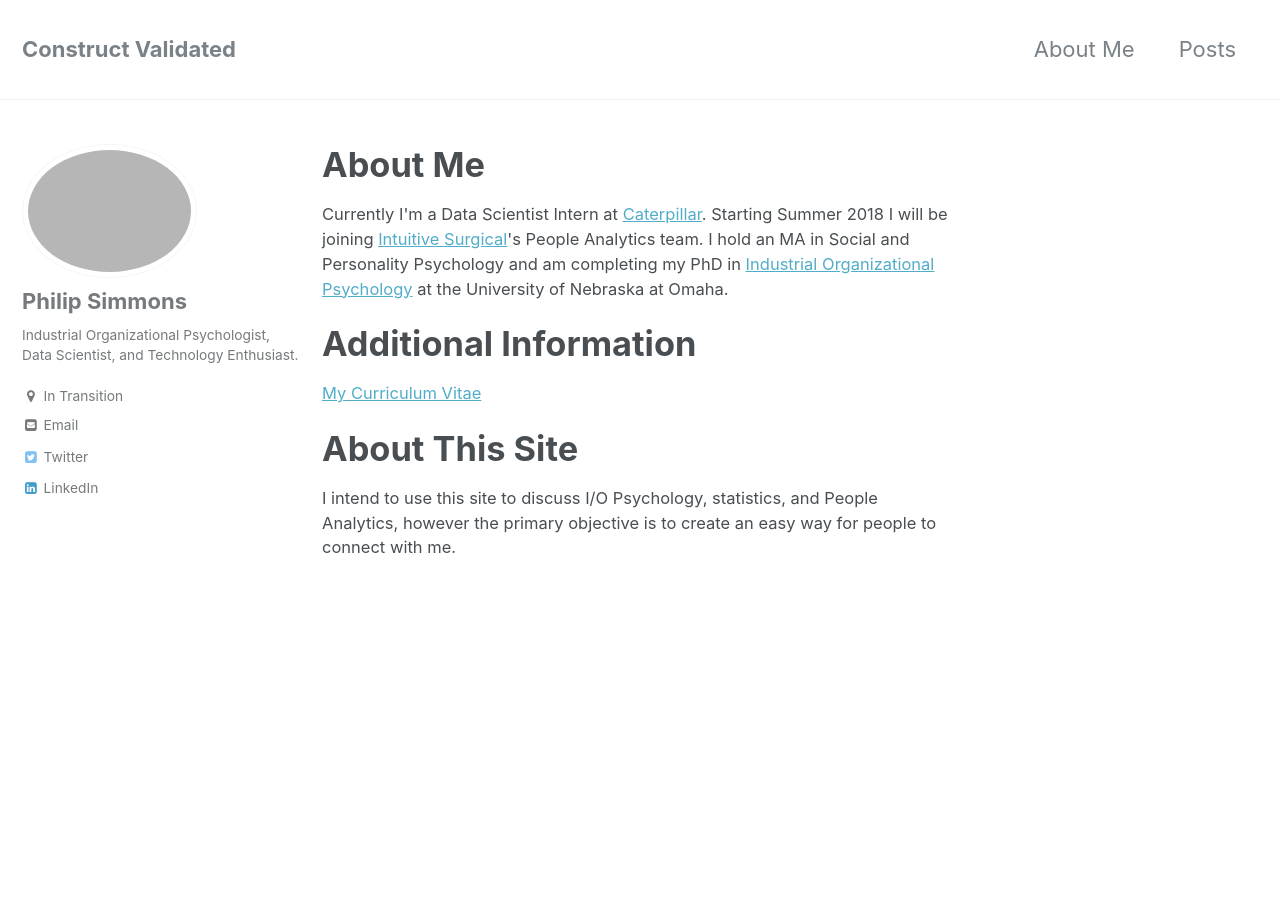
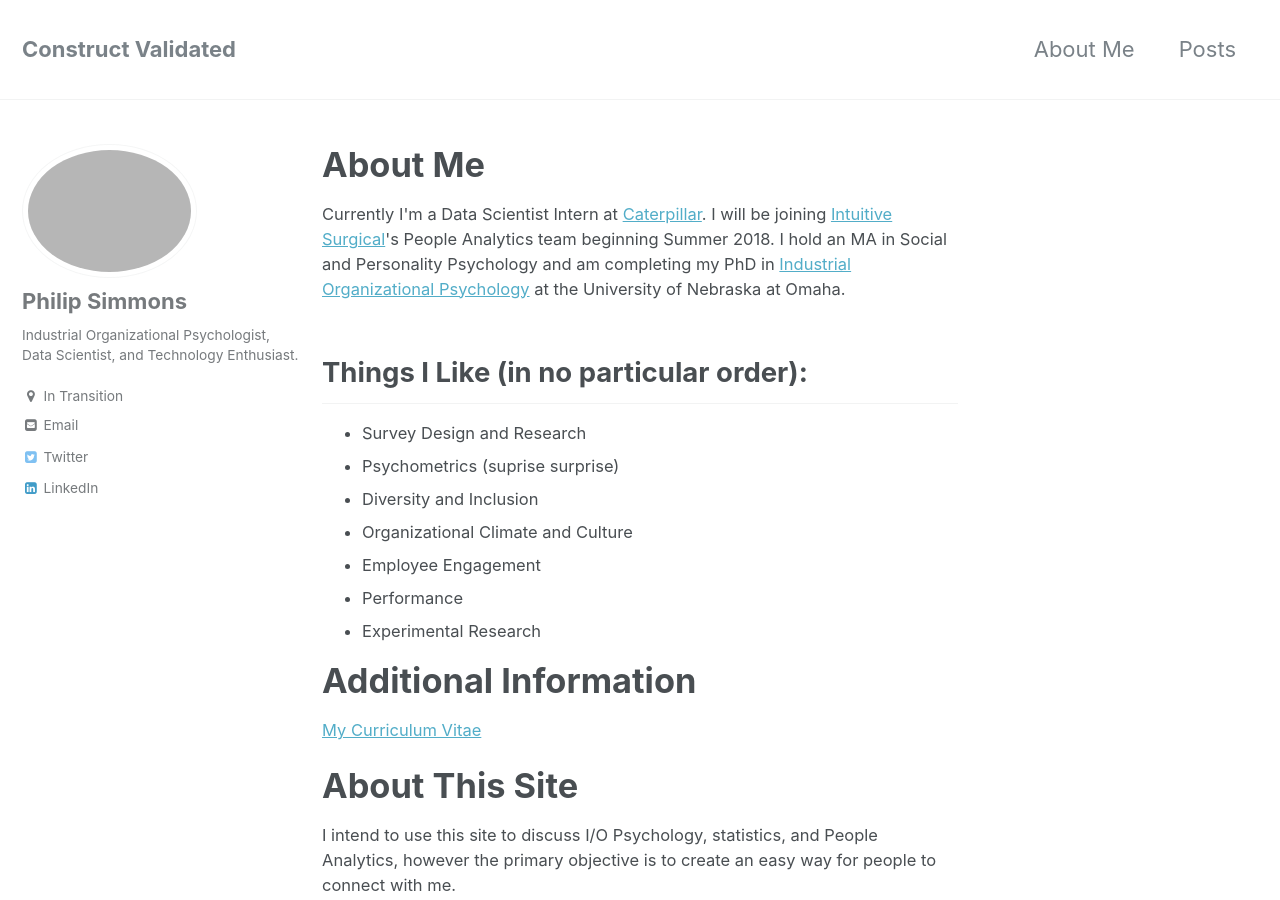
Before and after one commit to PhilpSimmons/PhilpSimmons.github.io, a Jekyll site: the page built from about-me.html, in a window 1280 px wide and 900 px high. Built offline with Jekyll 4.4.1, drawn with Linux system fonts in a browser that asks for light colours.

Commit message:
Things I like

```diff
--- a/about-me.html
+++ b/about-me.html
@@ -4,7 +4,18 @@ author_profile: true
 ---
 
 <h1>About Me</h1>
-<p style="font-size:75%;" style="font-family:verdana;">Currently I'm a Data Scientist Intern at <a href="https://www.caterpillar.com/">Caterpillar</a>. Starting Summer 2018 I will be joining <a href="https://www.intuitivesurgical.com/">Intuitive Surgical</a>'s People Analytics team. I hold an MA in Social and Personality Psychology and am completing my PhD in <a href="http://www.apa.org/ed/graduate/specialize/industrial.aspx">Industrial Organizational Psychology</a> at the University of Nebraska at Omaha.</p>
+<p style="font-size:75%;" style="font-family:verdana;">Currently I'm a Data Scientist Intern at <a href="https://www.caterpillar.com/">Caterpillar</a>. I will be joining <a href="https://www.intuitivesurgical.com/">Intuitive Surgical</a>'s People Analytics team beginning Summer 2018. I hold an MA in Social and Personality Psychology and am completing my PhD in <a href="http://www.apa.org/ed/graduate/specialize/industrial.aspx">Industrial Organizational Psychology</a> at the University of Nebraska at Omaha.</p>
+
+<h2>Things I Like (in no particular order):</h2>
+<ul style="font-size:75%;" style="font-family:verdana;">
+	<li>Survey Design and Research</li>
+	<li>Psychometrics (suprise surprise)</li>
+	<li>Diversity and Inclusion</li>
+	<li>Organizational Climate and Culture</li>
+	<li>Employee Engagement</li>
+	<li>Performance</li>
+	<li>Experimental Research</li>
+</ul>
 
 <h1>Additional Information</h1>
 <p style="font-size:75%;" style="font-family:verdana;"><a href="/assets/documents/Simmons-Philip-Resume-2017.pdf">My Curriculum Vitae</a></p>
```
